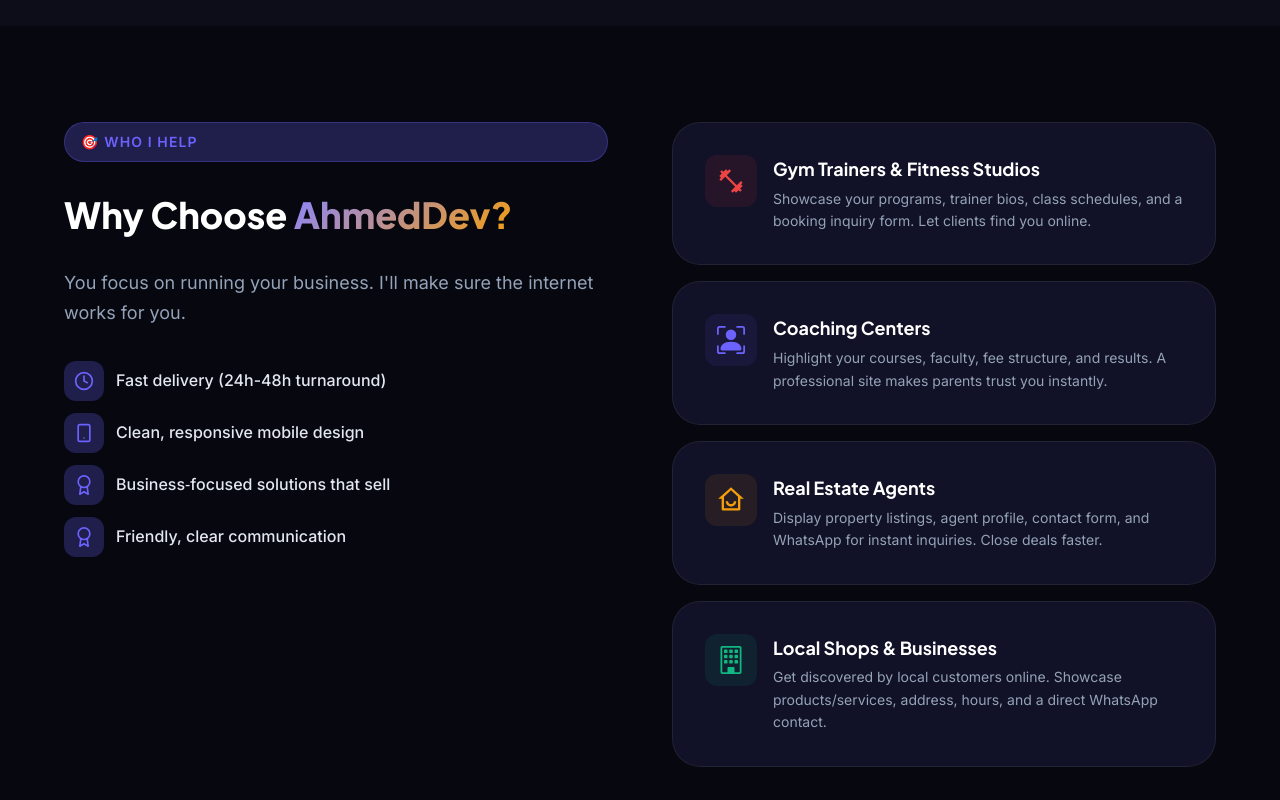
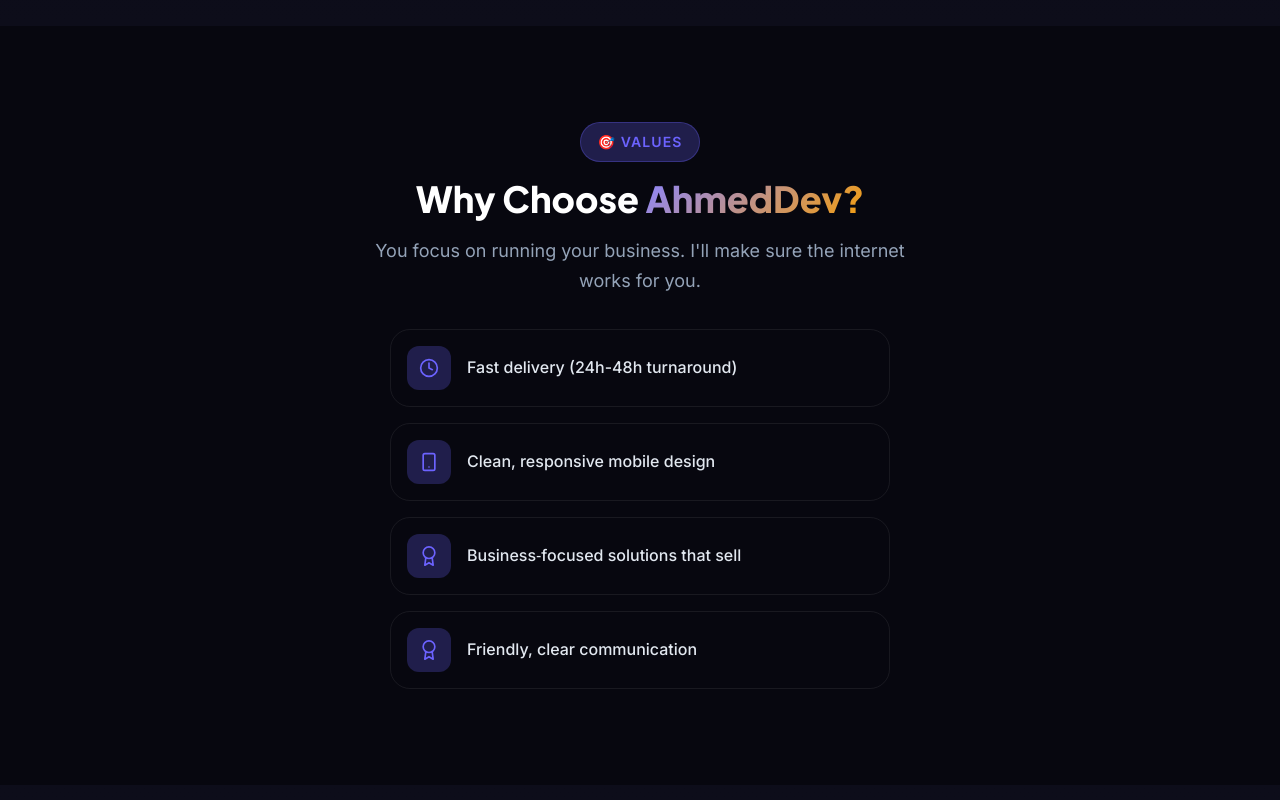
Before and after one commit to ahmedchoudery/Business-Store, a React (Vite) app in the folder client/: page / in a window 1280 px wide. Shown: the part 1880-2680 px from the top of the page. Built offline with nearby package versions, Linux system fonts and the light colour scheme.

Commit message:
feat: remove targeted industries section and simplify WhyMe layout

```diff
--- a/client/src/components/WhyMeSection/WhyMeSection.css
+++ b/client/src/components/WhyMeSection/WhyMeSection.css
@@ -1,41 +1,48 @@
 .why {
     background: var(--color-bg);
+    overflow: hidden;
 }
 
-.why__layout {
-    display: grid;
-    grid-template-columns: 1fr 1fr;
-    gap: var(--space-16);
-    align-items: start;
-}
-
-.why__left {
-    position: sticky;
-    top: 100px;
+.why__content {
+    max-width: 800px;
+    margin: 0 auto;
+    text-align: center;
     display: flex;
     flex-direction: column;
-    gap: var(--space-4);
+    align-items: center;
 }
 
 .why__reasons {
     display: flex;
     flex-direction: column;
-    gap: var(--space-3);
-    margin-top: var(--space-4);
+    gap: var(--space-4);
+    margin-top: var(--space-8);
+    width: 100%;
+    max-width: 500px;
 }
 
 .why__reason {
     display: flex;
     align-items: center;
-    gap: var(--space-3);
+    gap: var(--space-4);
     font-size: var(--text-base);
     color: var(--color-text);
     font-weight: 500;
+    background: var(--color-card-bg);
+    padding: var(--space-4);
+    border-radius: var(--radius-lg);
+    border: 1px solid var(--color-border);
+    transition: transform 0.3s ease, border-color 0.3s ease;
+}
+
+.why__reason:hover {
+    transform: translateX(10px);
+    border-color: var(--color-primary);
 }
 
 .why__reason-icon {
-    width: 40px;
-    height: 40px;
+    width: 44px;
+    height: 44px;
     display: flex;
     align-items: center;
     justify-content: center;
@@ -45,50 +52,12 @@
     flex-shrink: 0;
 }
 
-.why__right {
-    display: flex;
-    flex-direction: column;
-    gap: var(--space-4);
-}
-
-.why__card {
-    display: flex;
-    align-items: flex-start;
-    gap: var(--space-4);
-    padding: var(--space-6);
-}
-
-.why__card-icon {
-    width: 52px;
-    height: 52px;
-    display: flex;
-    align-items: center;
-    justify-content: center;
-    border-radius: var(--radius-md);
-    flex-shrink: 0;
-}
-
-.why__card-title {
-    font-family: var(--font-display);
-    font-size: var(--text-lg);
-    font-weight: 700;
-    color: var(--color-white);
-    margin-bottom: var(--space-1);
-}
-
-.why__card-desc {
-    font-size: var(--text-sm);
-    color: var(--color-text-muted);
-    line-height: 1.6;
-}
-
-@media (max-width: 900px) {
-    .why__layout {
-        grid-template-columns: 1fr;
-        gap: var(--space-10);
+@media (max-width: 600px) {
+    .why__reason:hover {
+        transform: none;
     }
 
-    .why__left {
-        position: static;
+    .why__reasons {
+        margin-top: var(--space-6);
     }
 }
--- a/client/src/components/WhyMeSection/WhyMeSection.jsx
+++ b/client/src/components/WhyMeSection/WhyMeSection.jsx
@@ -1,38 +1,8 @@
 import { motion } from 'framer-motion';
 import {
-    FiAward, FiClock, FiSmartphone, FiDollarSign,
+    FiAward, FiClock, FiSmartphone,
 } from 'react-icons/fi';
-import { BsBuilding, BsPersonBoundingBox } from 'react-icons/bs';
-import { MdFitnessCenter } from 'react-icons/md';
-import { RiHomeSmileLine } from 'react-icons/ri';
 import './WhyMeSection.css';
-
-const TARGETS = [
-    {
-        icon: <MdFitnessCenter size={28} />,
-        title: 'Gym Trainers & Fitness Studios',
-        desc: 'Showcase your programs, trainer bios, class schedules, and a booking inquiry form. Let clients find you online.',
-        color: '#ef4444',
-    },
-    {
-        icon: <BsPersonBoundingBox size={28} />,
-        title: 'Coaching Centers',
-        desc: 'Highlight your courses, faculty, fee structure, and results. A professional site makes parents trust you instantly.',
-        color: '#6c63ff',
-    },
-    {
-        icon: <RiHomeSmileLine size={28} />,
-        title: 'Real Estate Agents',
-        desc: 'Display property listings, agent profile, contact form, and WhatsApp for instant inquiries. Close deals faster.',
-        color: '#f59e0b',
-    },
-    {
-        icon: <BsBuilding size={28} />,
-        title: 'Local Shops & Businesses',
-        desc: 'Get discovered by local customers online. Showcase products/services, address, hours, and a direct WhatsApp contact.',
-        color: '#10b981',
-    },
-];
 
 const REASONS = [
     { icon: <FiClock size={20} />, text: 'Fast delivery (24h-48h turnaround)' },
@@ -45,8 +15,7 @@ export default function WhyMeSection() {
     return (
         <section id="why-me" className="section why">
             <div className="container">
-                <div className="why__layout">
-                    <div className="why__left">
+                <div className="why__content">
                     <motion.span
                         className="section-label"
                         initial={{ opacity: 0, y: 20 }}
@@ -54,7 +23,7 @@ export default function WhyMeSection() {
                         viewport={{ once: true }}
                         transition={{ duration: 0.5 }}
                     >
-                            🎯 Who I Help
+                        🎯 Values
                     </motion.span>
                     <motion.h2
                         className="section-title"
@@ -90,31 +59,6 @@ export default function WhyMeSection() {
                         ))}
                     </motion.ul>
                 </div>
-
-                    <div className="why__right">
-                        {TARGETS.map((target, i) => (
-                            <motion.div
-                                key={i}
-                                className="card why__card"
-                                initial={{ opacity: 0, x: 30 }}
-                                whileInView={{ opacity: 1, x: 0 }}
-                                viewport={{ once: true }}
-                                transition={{ duration: 0.5, delay: i * 0.1 }}
-                            >
-                                <div
-                                    className="why__card-icon"
-                                    style={{ color: target.color, background: `${target.color}18` }}
-                                >
-                                    {target.icon}
-                                </div>
-                                <div>
-                                    <h3 className="why__card-title">{target.title}</h3>
-                                    <p className="why__card-desc">{target.desc}</p>
-                                </div>
-                            </motion.div>
-                        ))}
-                    </div>
-                </div>
             </div>
         </section>
     );
```
Lines whose indentation alone changed are shown as unchanged.
